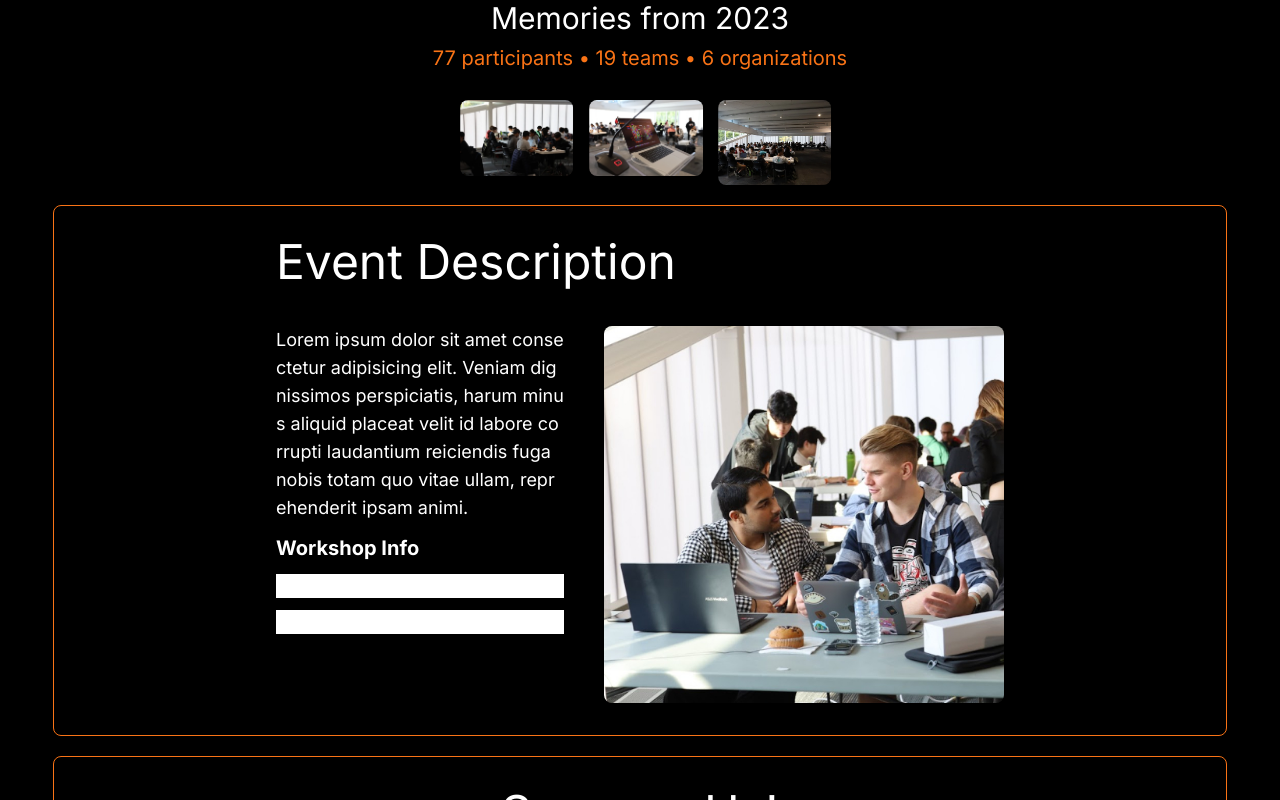
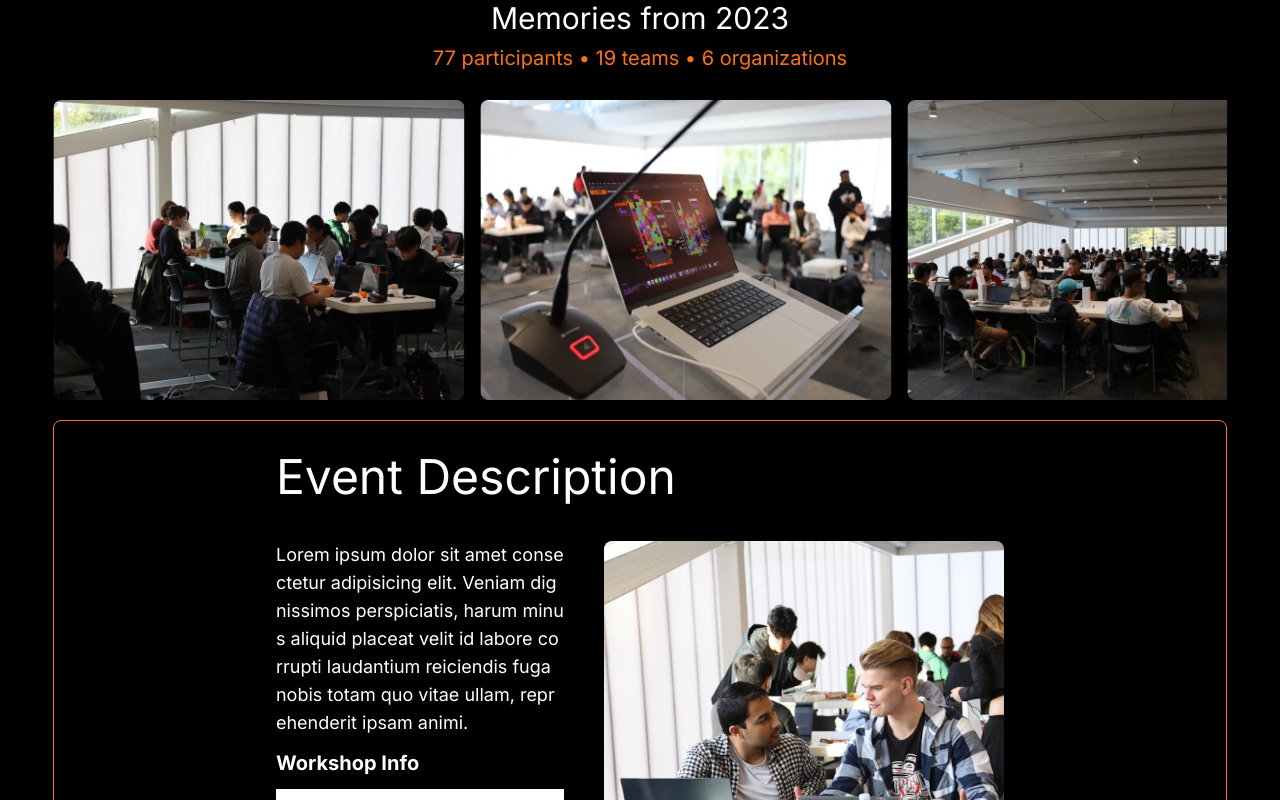
Before and after one commit to langaracpsc/lhacks2024, a Next.js app: page /Main in a window 1280 px wide. Built offline with nearby package versions, Linux system fonts and the light colour scheme.

Commit message:
Fixed carousel size

```diff
--- a/src/app/Main/CarouselDisplay.tsx
+++ b/src/app/Main/CarouselDisplay.tsx
@@ -52,7 +52,7 @@ export default function CarouselDisplay() {
             </div>
             <div className="w-screen flex items-center justify-center">
                 <Carousel
-                    className="w-full max-w-sm"
+                    className=" w-11/12"
                     plugins={[plugin.current]}
                     opts={{
                         align: "start",
@@ -60,13 +60,14 @@ export default function CarouselDisplay() {
                         direction:"ltr",
                       }}
                 >
-                    <CarouselContent className="-ml-1">
+                    <CarouselContent className=" flex flex-row gap-y-5 w-screen">
                         {content.imageArray.map((item, index) => (
                             <CarouselItem key={index} className="md:basis-1/2 lg:basis-1/3">
-                                <div className="">
-                                    <Card className="flex gap-10">
-                                        <CardContent className=" w-screen   ">
-                                            <Image src={item} alt={"Not working"} height={4000} width={4000} className="rounded-lg w-44 " />
+                                <div className="w-fit h-fit">
+                                    <Card className="">
+                                        <CardContent className=" ">
+                                            <Image src={item} alt={"Not working"} height={4000} width={4000} className="rounded-lg h-[300px] w-[600px]" />
+
                                         </CardContent>
                                     </Card>
                                 </div>
--- a/src/app/Main/QuestionBox.tsx
+++ b/src/app/Main/QuestionBox.tsx
@@ -32,7 +32,7 @@ export default function QuestionBox(content: QuestionType) {
 
     return (<>
         <Accordion type="single" collapsible>
-            <AccordionItem value="item-1" className="  w-44 border border-white rounded-lg max-[418px]:w-32">
+            <AccordionItem value="item-1" className="  w-44 border border-white rounded-lg max-[418px]:w-32 hover:border-orange-500 ">
                 <AccordionTrigger  ><p>{content.question}</p></AccordionTrigger>
                 <AccordionContent>
                     <p>{content.answer}</p>
--- a/src/components/ui/accordion.tsx
+++ b/src/components/ui/accordion.tsx
@@ -22,10 +22,7 @@ const AccordionItem = React.forwardRef<
 ))
 AccordionItem.displayName = "AccordionItem"
 
-let strpartoneBox = " border-orange-500"
-let strpartTwoBox = "border-white"
-let strpartoneArrow = "orange"
-let strpartTwoArrow = "white"
+
 
 
 
@@ -39,13 +36,13 @@ const AccordionTrigger = React.forwardRef<
     <AccordionPrimitive.Trigger
       ref={ref}
       className={cn(
-        "flex flex-1 items-center justify-between py-4 font-medium transition-all text-sm  [&[data-state=open]>svg]:rotate-180",
+        "flex flex-1 items-center justify-between py-4 font-medium transition-all  text-sm  [&[data-state=open]>svg]:rotate-180",
         className
       )}
       {...props}
     >
       {children}
-      <ArrowAsComponent classname={"h-4 w-4 shrink-0 transition-transform duration-20 stroke-2"}  fill={"white"}/>
+      <ArrowAsComponent classname={"h-4 w-4 shrink-0 transition-transform duration-20 stroke-2 "}  fill={"white"}/>
     </AccordionPrimitive.Trigger>
   </AccordionPrimitive.Header>
 ))
@@ -60,7 +57,7 @@ const AccordionContent = React.forwardRef<
     className="overflow-hidden text-sm transition-all data-[state=closed]:animate-accordion-up data-[state=open]:animate-accordion-down"
     {...props}
   >
-    <div className={cn("pb-4 pt-0", className)}>{children}</div>
+    <div className={cn("pb-4 pt-0 ", className)}>{children}</div>
   </AccordionPrimitive.Content>
 ))
 
```
